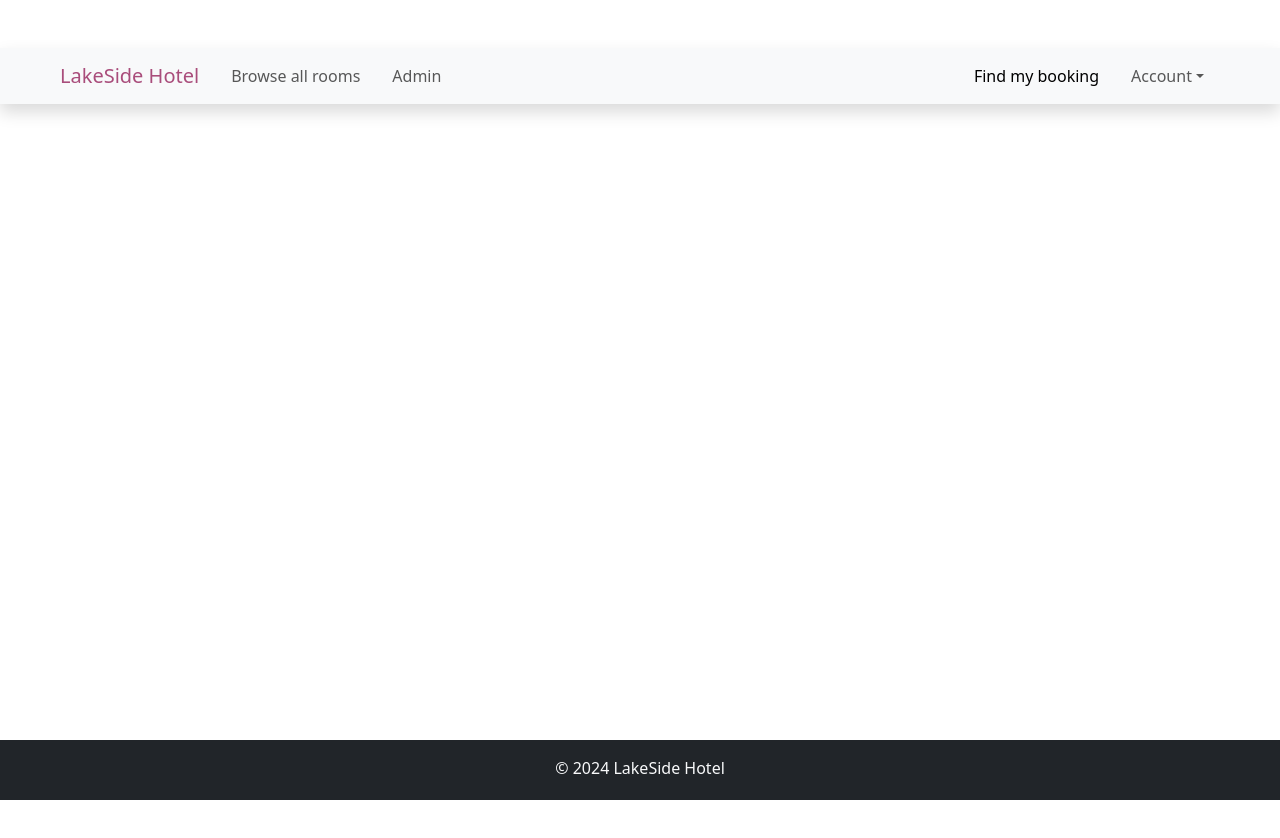
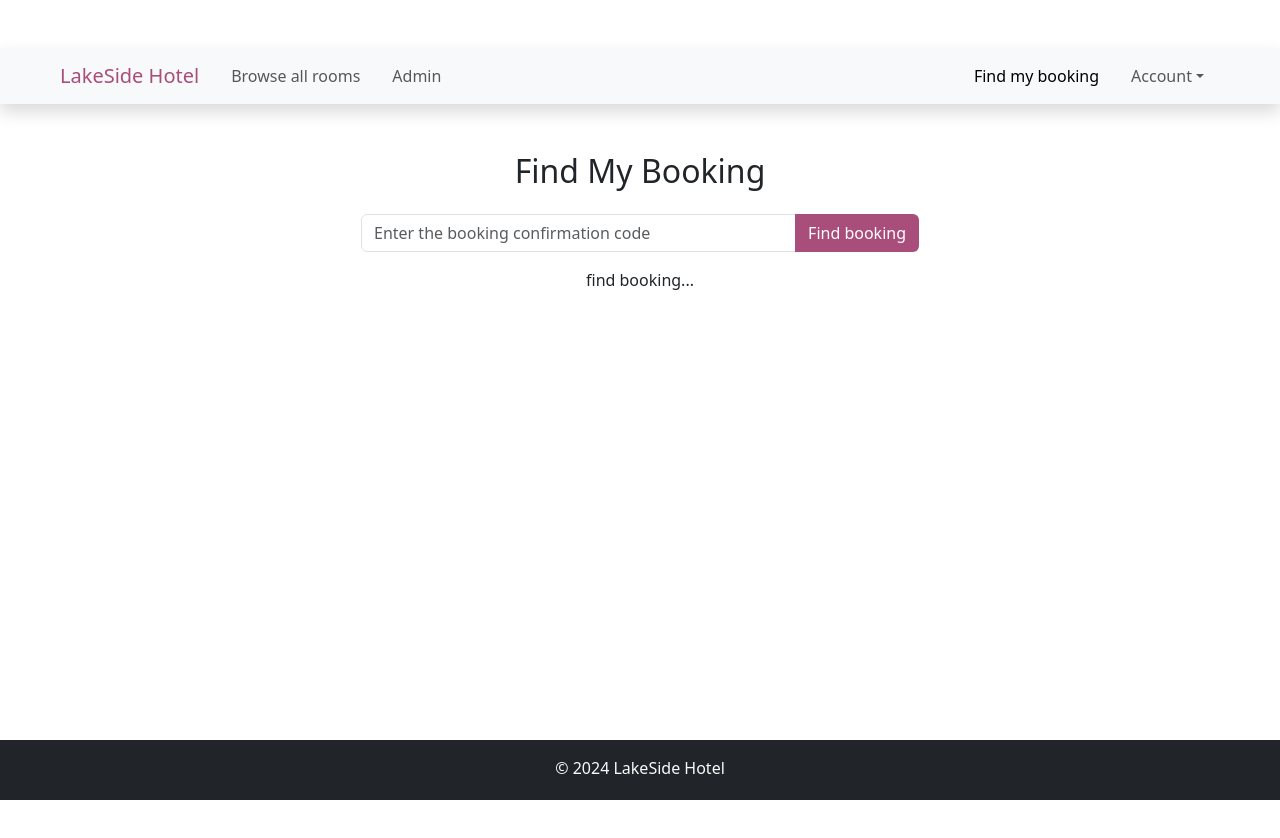
Before and after one commit to dev4hk/my-hotel-app, a React (Create React App) app in the folder src/frontend/: page /find-booking in a window 1280 px wide. Shown: the top 838 px of the page. Built offline with nearby package versions, Linux system fonts and the light colour scheme.

Commit message:
added component to find booking by confirmation code

```diff
--- a/src/frontend/src/App.js
+++ b/src/frontend/src/App.js
@@ -10,6 +10,7 @@
 import Checkout from "./components/booking/Checkout";
 import BookingSuccess from "./components/booking/BookingSuccess";
 import Bookings from "./components/booking/Bookings";
+import FindBooking from "./components/booking/FindBooking";
 
 function App() {
   return (
@@ -27,6 +28,7 @@
             <Route path="/admin" element={<Admin />} />
             <Route path="/booking-success" element={<BookingSuccess />} />
             <Route path="/existing-bookings" element={<Bookings />} />
+            <Route path="/find-booking" element={<FindBooking />} />
           </Routes>
           <Footer />
         </Router>
--- a/src/frontend/src/components/booking/BookingForm.jsx
+++ b/src/frontend/src/components/booking/BookingForm.jsx
@@ -90,7 +90,6 @@
       setIsSubmitted(true);
       navigate("/booking-success", { state: { message: confirmationCode } });
     } catch (error) {
-      console.log(error.message);
       const errorMessage = error.message;
       navigate("/booking-success", { state: { error: errorMessage } });
     }
--- /dev/null
+++ b/src/frontend/src/components/booking/FindBooking.jsx
@@ -0,0 +1,156 @@
+import React, { useState } from "react";
+import moment from "moment";
+import { cancelBooking, getBookingByConfirmationCode } from "../utils/api";
+
+const FindBooking = () => {
+  const [confirmationCode, setConfirmationCode] = useState("");
+  const [error, setError] = useState(null);
+  const [successMessage, setSuccessMessage] = useState("");
+  const [isLoading, setIsLoading] = useState(false);
+  const [bookingInfo, setBookingInfo] = useState({
+    id: "",
+    bookingConfirmationCode: "",
+    room: { id: "", roomType: "" },
+    roomNumber: "",
+    checkInDate: "",
+    checkOutDate: "",
+    guestName: "",
+    guestEmail: "",
+    numOfAdults: "",
+    numOfChildren: "",
+    totalNumOfGuests: "",
+  });
+
+  const emptyBookingInfo = {
+    id: "",
+    bookingConfirmationCode: "",
+    room: { id: "", roomType: "" },
+    roomNumber: "",
+    checkInDate: "",
+    checkOutDate: "",
+    guestName: "",
+    guestEmail: "",
+    numOfAdults: "",
+    numOfChildren: "",
+    totalNumOfGuests: "",
+  };
+  const [isDeleted, setIsDeleted] = useState(false);
+
+  const handleInputChange = (event) => {
+    setConfirmationCode(event.target.value);
+  };
+
+  const handleFormSubmit = async (event) => {
+    event.preventDefault();
+    setIsLoading(true);
+
+    try {
+      const data = await getBookingByConfirmationCode(confirmationCode);
+      setBookingInfo(data);
+      setError(null);
+    } catch (error) {
+      setBookingInfo(emptyBookingInfo);
+      if (error.response && error.response.status === 404) {
+        console.log(error);
+        setError(error.response.data.message);
+      } else {
+        setError(error.message);
+      }
+    }
+
+    setTimeout(() => setIsLoading(false), 2000);
+  };
+
+  const handleBookingCancellation = async (bookingId) => {
+    try {
+      await cancelBooking(bookingInfo.bookingId);
+      setIsDeleted(true);
+      setSuccessMessage("Booking has been cancelled successfully!");
+      setBookingInfo(emptyBookingInfo);
+      setConfirmationCode("");
+      setError(null);
+    } catch (error) {
+      setError(error.message);
+    }
+    setTimeout(() => {
+      setSuccessMessage("");
+      setIsDeleted(false);
+    }, 2000);
+  };
+
+  return (
+    <>
+      <div className="container mt-5 d-flex flex-column justify-content-center align-items-center">
+        <h2 className="text-center mb-4">Find My Booking</h2>
+        <form onSubmit={handleFormSubmit} className="col-md-6">
+          <div className="input-group mb-3">
+            <input
+              className="form-control"
+              type="text"
+              id="confirmationCode"
+              name="confirmationCode"
+              value={confirmationCode}
+              onChange={handleInputChange}
+              placeholder="Enter the booking confirmation code"
+            />
+
+            <button type="submit" className="btn btn-hotel input-group-text">
+              Find booking
+            </button>
+          </div>
+        </form>
+
+        {isLoading ? (
+          <div>Finding your booking...</div>
+        ) : error ? (
+          <div className="text-danger">Error: {error}</div>
+        ) : bookingInfo.bookingConfirmationCode ? (
+          <div className="col-md-6 mt-4 mb-5">
+            <h3>Booking Information</h3>
+            <p className="text-success">
+              Confirmation Code: {bookingInfo.bookingConfirmationCode}
+            </p>
+            <p>Room Number: {bookingInfo.room.id}</p>
+            <p>Room Type: {bookingInfo.room.roomType}</p>
+            <p>
+              Check-in Date:{" "}
+              {moment(bookingInfo.checkInDate)
+                .subtract(1, "month")
+                .format("MMM Do, YYYY")}
+            </p>
+            <p>
+              Check-out Date:{" "}
+              {moment(bookingInfo.checkInDate)
+                .subtract(1, "month")
+                .format("MMM Do, YYYY")}
+            </p>
+            <p>Full Name: {bookingInfo.guestName}</p>
+            <p>Email Address: {bookingInfo.guestEmail}</p>
+            <p>Adults: {bookingInfo.numOfAdults}</p>
+            <p>Children: {bookingInfo.numOfChildren}</p>
+            <p>Total Guest: {bookingInfo.totalNumOfGuests}</p>
+
+            {!isDeleted && (
+              <button
+                onClick={() => handleBookingCancellation(bookingInfo.id)}
+                className="btn btn-danger"
+              >
+                Cancel Booking
+              </button>
+            )}
+          </div>
+        ) : (
+          <div>find booking...</div>
+        )}
+
+        {isDeleted && (
+          <div className="alert alert-success mt-3 fade show">
+            {successMessage}
+          </div>
+        )}
+      </div>
+    </>
+  );
+};
+
+export default FindBooking;
--- a/src/frontend/src/components/utils/api.js
+++ b/src/frontend/src/components/utils/api.js
@@ -86,7 +86,6 @@
 export async function getAllBookings() {
   try {
     const result = await api.get("/bookings/all-bookings");
-    console.log(result);
     return result.data;
   } catch (error) {
     throw new Error(`Error fetching bookings : ${error.message}`);
```
